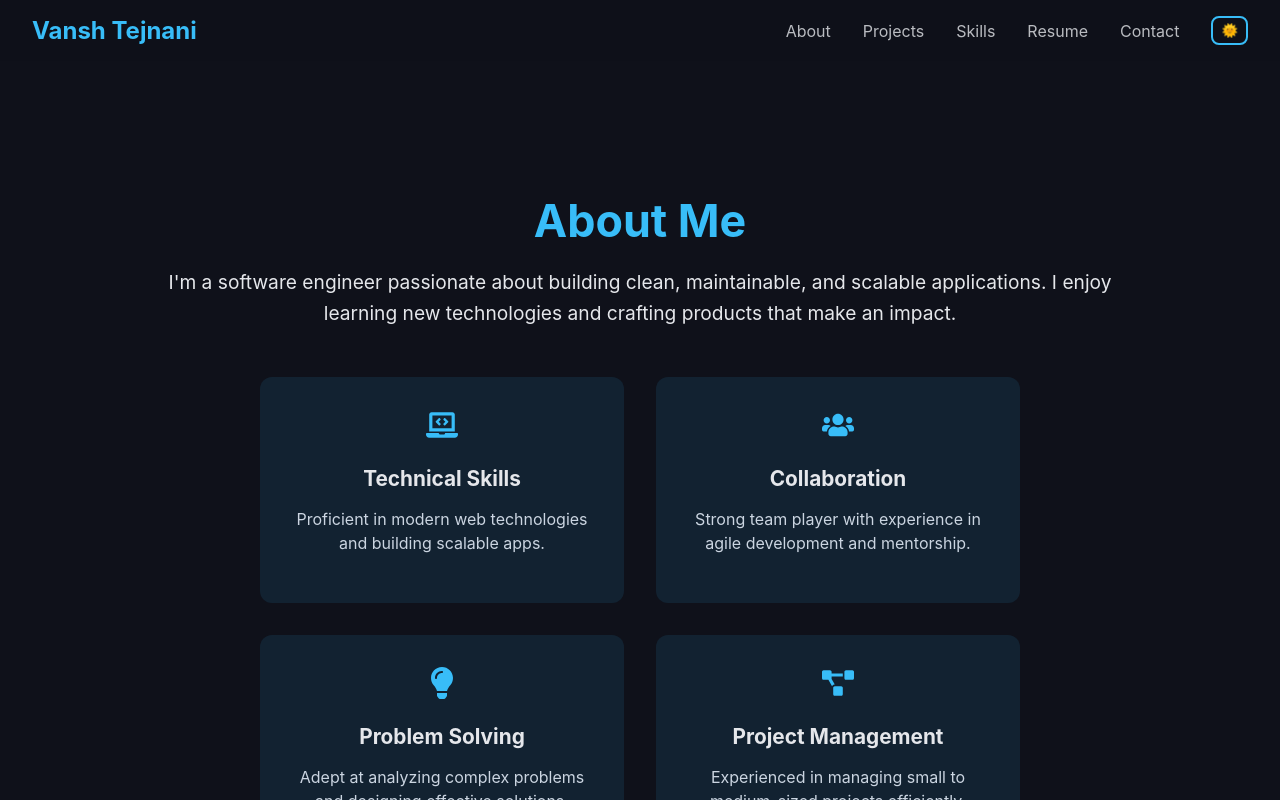
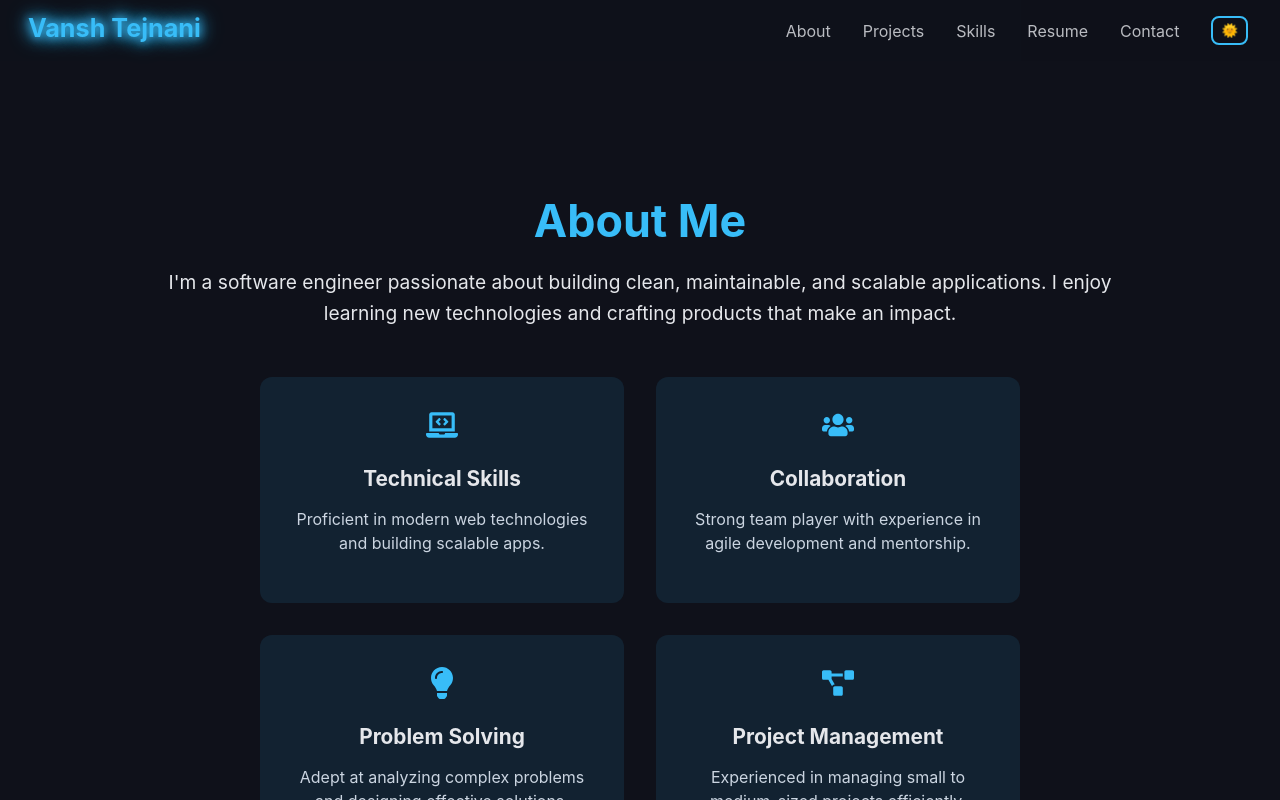
Before and after one commit to vansht04/portfolio, a Next.js app: page /about in a window 1280 px wide. In both pictures the pointer is over the link "Vansh Tejnani". Shown: the top 800 px of the page. Built offline with nearby package versions, Linux system fonts and the light colour scheme.

Commit message:
navbar name highlight fix

```diff
--- a/app/globals.css
+++ b/app/globals.css
@@ -36,6 +36,16 @@ body {
   font-size: 1.5rem;
   color: #38bdf8;
   text-decoration: none;
+  transition: all 0.3s ease;
+  /* ensure background stays transparent */
+  background: transparent;
+}
+
+.logo:hover {
+  transform: translateY(-2px) scale(1.05);
+  /* glow only, no background color */
+  text-shadow: 0 0 8px #38bdf8, 0 0 15px #38bdf8, 0 0 20px #38bdf8;
+  color: #38bdf8;
 }
 
 .nav-right {
```
